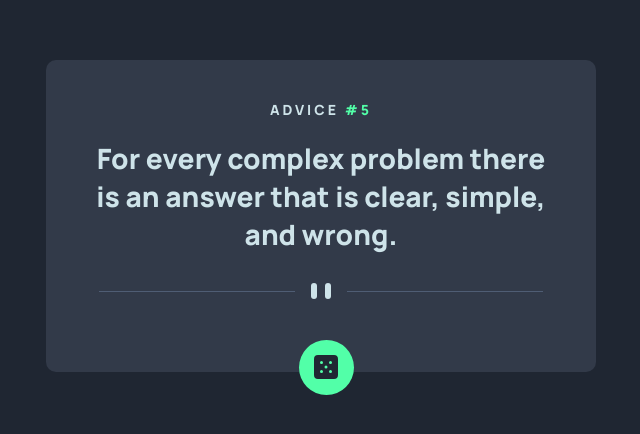
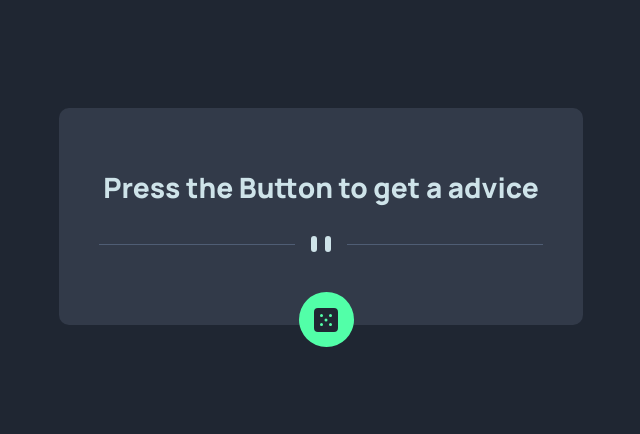
Before and after one commit to naveen-p08/advice-generator, a React (Vite) app: page / in a window 1280 px wide. Shown: the part 184-618 px from the top of the page, without its empty margins (319-959 px from the left). Built offline with nearby package versions, Linux system fonts and the light colour scheme.

Commit message:
added button functionality

```diff
--- a/src/App.jsx
+++ b/src/App.jsx
@@ -1,12 +1,36 @@
+import { useState } from "react";
+
 function App() {
-  const idNumber = 5;
-  const advice =
-    "For every complex problem there is an answer that is clear, simple, and wrong.";
+  const [advice, setAdvice] = useState("Press the Button to get a advice");
+  const [idNumber, setIdNumber] = useState(0);
+  const [isLoading, setIsLoading] = useState(false);
+
+  const URL = "https://api.adviceslip.com/advice";
+
+  async function handleClick() {
+    try {
+      setIsLoading(true);
+      const res = await fetch(URL);
+      const data = await res.json();
+      setAdvice(data.slip.advice);
+      setIdNumber(data.slip.id);
+      setIsLoading(false);
+    } catch (err) {
+      console.error(err);
+    }
+  }
+
   return (
     <>
       <div className={"advice-container"}>
         <p className={"number"}>
-          Advice <span className={"highlight"}>#{idNumber}</span>
+          {idNumber === 0 ? (
+            " "
+          ) : (
+            <>
+              Advice <span className={"highlight"}>#{idNumber}</span>
+            </>
+          )}
         </p>
         <p className={"advice-text"}>{advice}</p>
       </div>
@@ -24,7 +48,11 @@ function App() {
         </picture>
       </div>
 
-      <button className={"fetch-button"}>
+      <button
+        className={"fetch-button"}
+        onClick={handleClick}
+        disabled={isLoading}
+      >
         <span className={"visually-hidden"}>Get Advice</span>
         <img src="./images/icon-dice.svg" alt="dice icon" aria-hidden={true} />
       </button>
--- a/src/index.css
+++ b/src/index.css
@@ -124,3 +124,9 @@ body {
   height: 5.3rem;
   box-shadow: 0 0 20px hsl(var(--neon-green));
 }
+
+.fetch-button[disabled] {
+  background: hsl(var(--gray-blue));
+  box-shadow: none;
+  cursor: not-allowed;
+}
```
